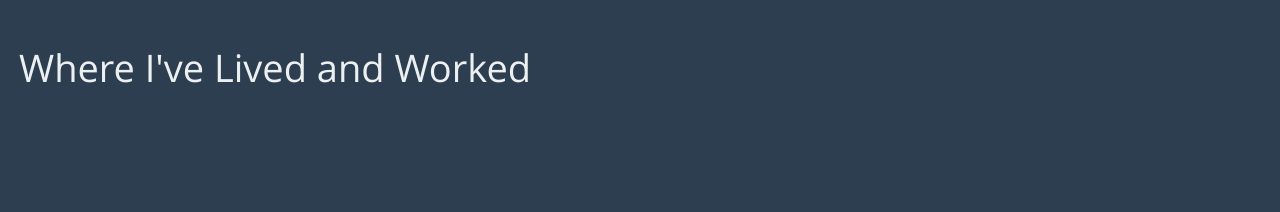
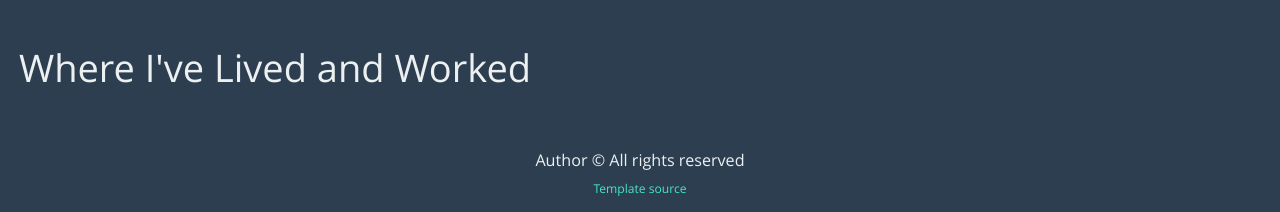
Before and after one commit to TiagoMaiaL/online-resume, a website: page index.html in a window 1280 px wide. Shown: the part 3806-4018 px from the top of the page. Before the commit the page ends 3963 px from the top, so only its background shows below. Drawn offline with Linux system fonts and the light colour scheme.

Commit message:
Including footer.

```diff
--- a/index.html
+++ b/index.html
@@ -199,6 +199,7 @@
                 </main>
 
                 <footer>
+                    <p>Author &copy; All rights reserved<br><em><a href="">Template source</a></em></p>
                 </footer>
             </div>
         </div>
```
